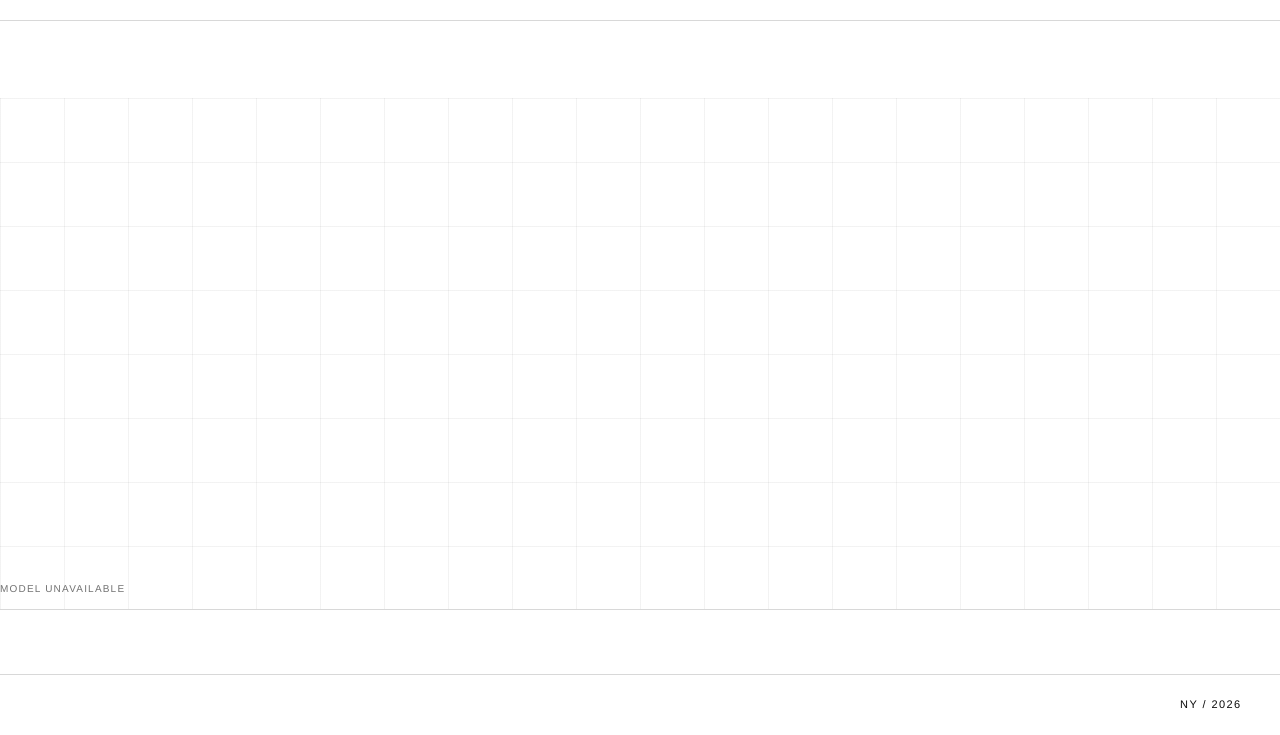
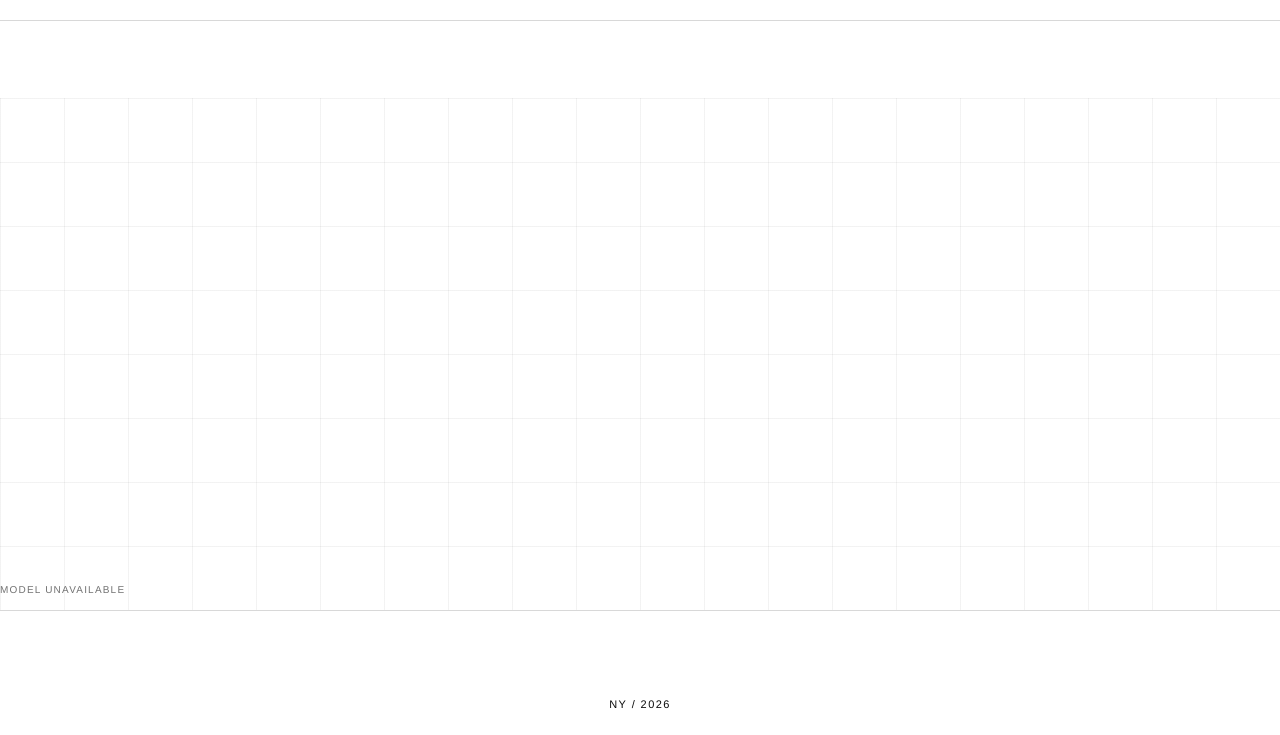
Before and after one commit to alanyeh/dab-coming-soon, a website: page index.html in a window 1280 px wide. Shown: the part 65-800 px from the top of the page. Drawn offline with nearby package versions, Linux system fonts and the light colour scheme; no server answers.

Commit message:
Center footer label

```diff
--- a/assets/css/styles.css
+++ b/assets/css/styles.css
@@ -332,18 +332,18 @@
     }
 
     .footer {
-      border-top: 1px solid var(--line);
+      justify-content: center;
     }
 
     .footer-meta {
-      margin-left: auto;
-      justify-content: flex-end;
-      text-align: right;
+      margin-inline: auto;
+      justify-content: center;
+      text-align: center;
     }
 
     .footer-edition {
       line-height: 1.5;
-      text-align: right;
+      text-align: center;
     }
 
     @media (max-width: 820px) {
```
